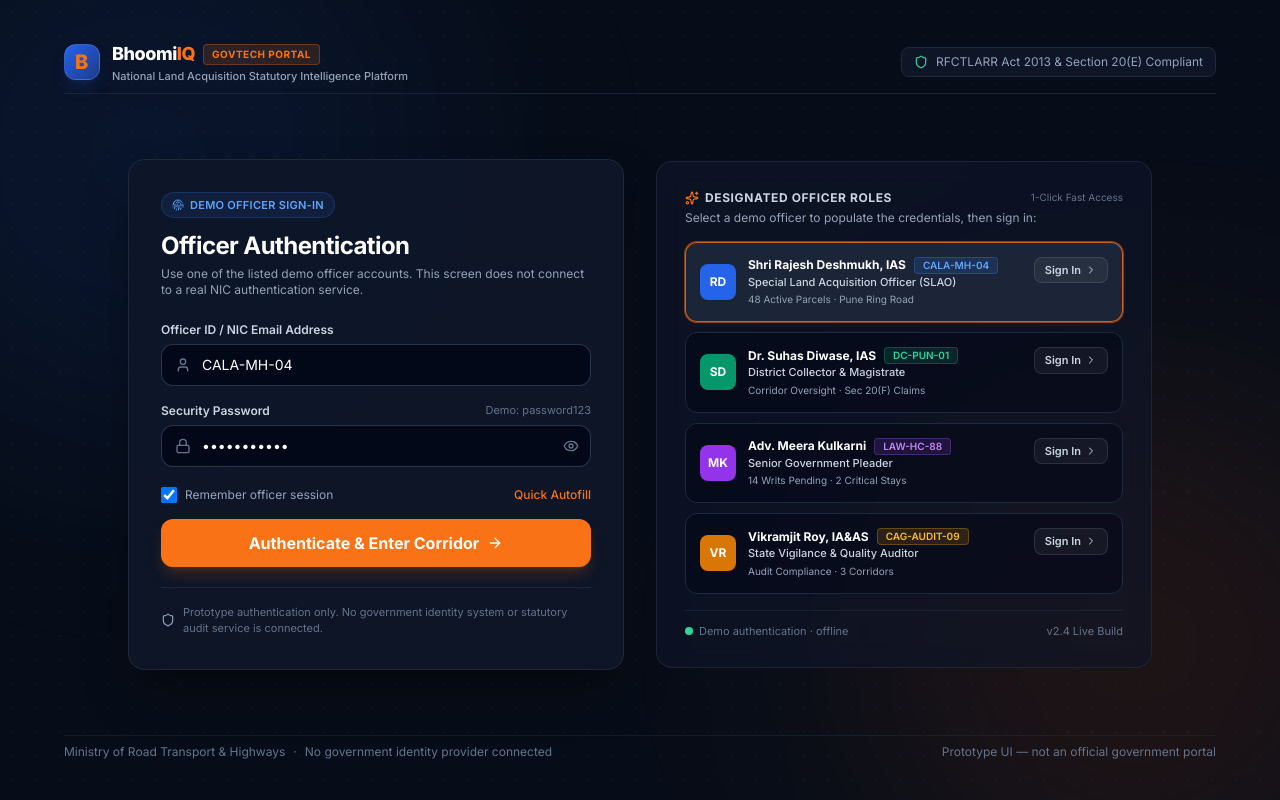
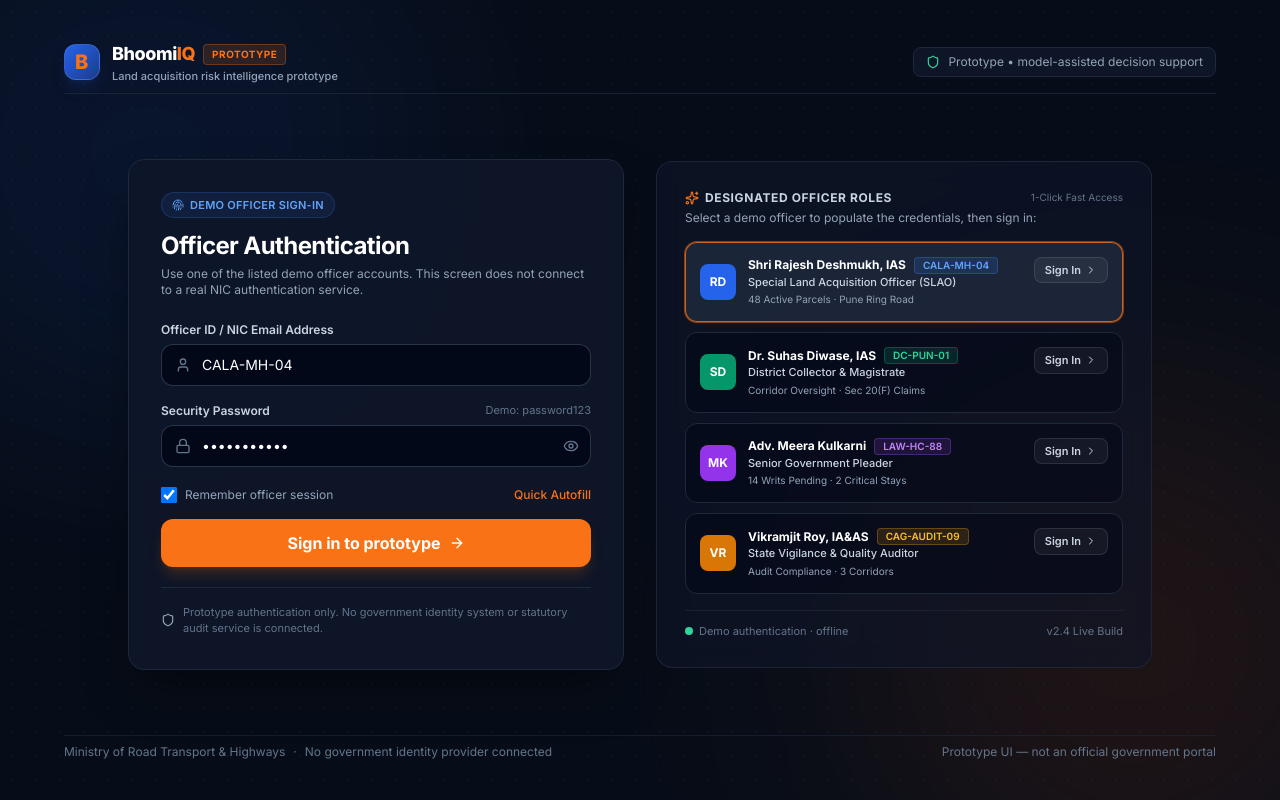
Before and after one commit to thadityarajsingh/land-acquisition-ai, a React (Vite) app: page / in a window 1280 px wide. Built offline with nearby package versions, Linux system fonts and the light colour scheme; no server answers.

Commit message:
fix: remove official-service presentation from demo login

```diff
--- a/src/components/auth/LoginPage.jsx
+++ b/src/components/auth/LoginPage.jsx
@@ -68,7 +68,7 @@ export const PRESET_ACCOUNTS = [
     roleTitle: "State Vigilance & Quality Auditor",
     name: "Vikramjit Roy, IA&AS",
     designation: "Principal Director of Audit (Infrastructure)",
-    district: "BhoomiIQ prototype",
+    district: "Prototype audit role",
     email: "auditor.kala@nic.in",
     avatarInitials: "VR",
     avatarBg: "bg-amber-600",
@@ -111,6 +111,7 @@ export function LoginPage({ onLogin }) {
       avatarBg: account.avatarBg,
       badgeColor: account.badgeColor,
       loginTime: new Date().toLocaleTimeString([], { hour: "2-digit", minute: "2-digit" }),
+      rememberMe,
     });
   };
 
@@ -177,18 +178,18 @@ export function LoginPage({ onLogin }) {
                 Bhoomi<span className="text-[#F97316]">IQ</span>
               </span>
               <span className="text-[10px] uppercase font-bold tracking-wider bg-orange-500/15 text-[#F97316] px-2 py-0.5 rounded border border-orange-500/30">
-                GovTech Portal
+                Prototype
               </span>
             </div>
             <p className="text-[11px] text-slate-400 font-medium">
-              National Land Acquisition Statutory Intelligence Platform
+              Land acquisition risk intelligence prototype
             </p>
           </div>
         </div>
 
         <div className="hidden sm:flex items-center gap-2 text-xs text-slate-400 bg-slate-900/80 px-3 py-1.5 rounded-lg border border-slate-800">
           <Shield className="w-3.5 h-3.5 text-emerald-400" />
-          <span>RFCTLARR Act 2013 & Section 20(E) Compliant</span>
+          <span>Prototype • model-assisted decision support</span>
         </div>
       </header>
 
@@ -299,7 +300,7 @@ export function LoginPage({ onLogin }) {
                     </>
                   ) : (
                     <>
-                      <span>Authenticate & Enter Corridor</span>
+                      <span>Sign in to prototype</span>
                       <ArrowRight className="w-4 h-4" />
                     </>
                   )}
```
